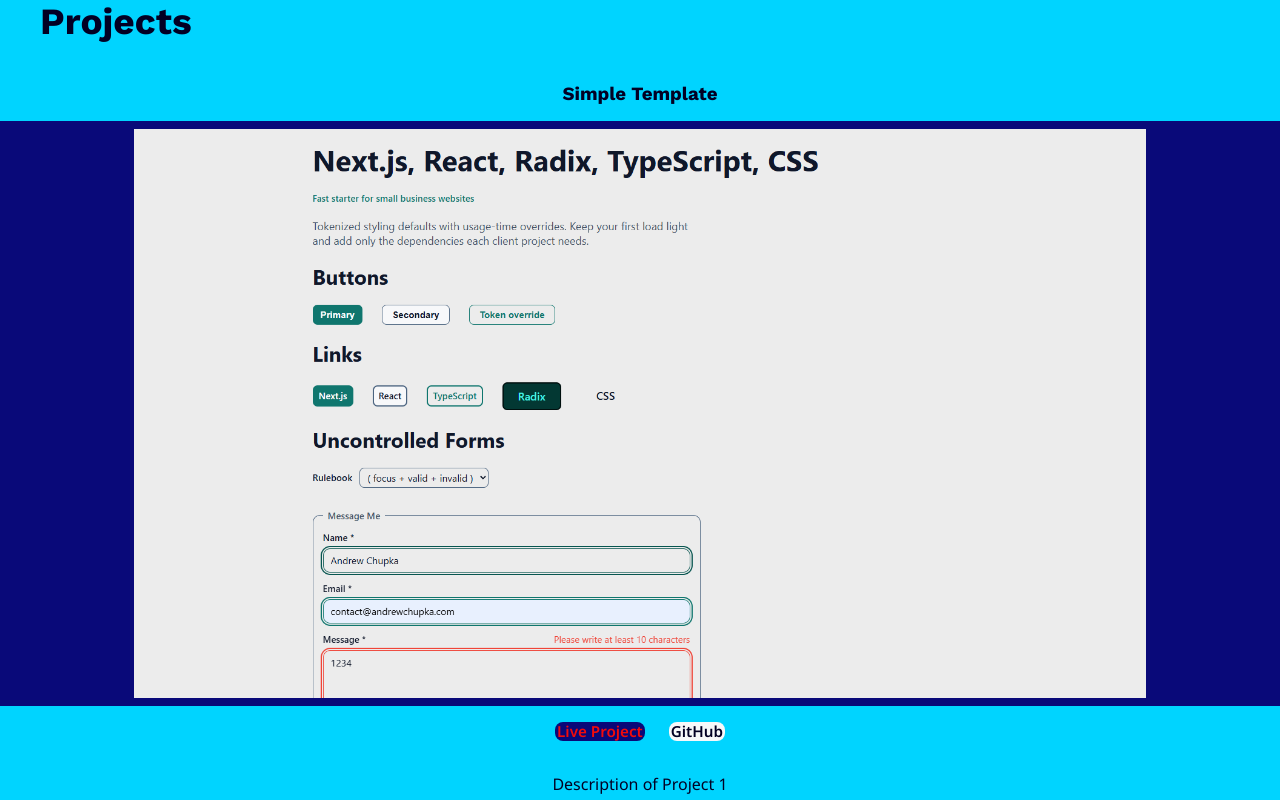
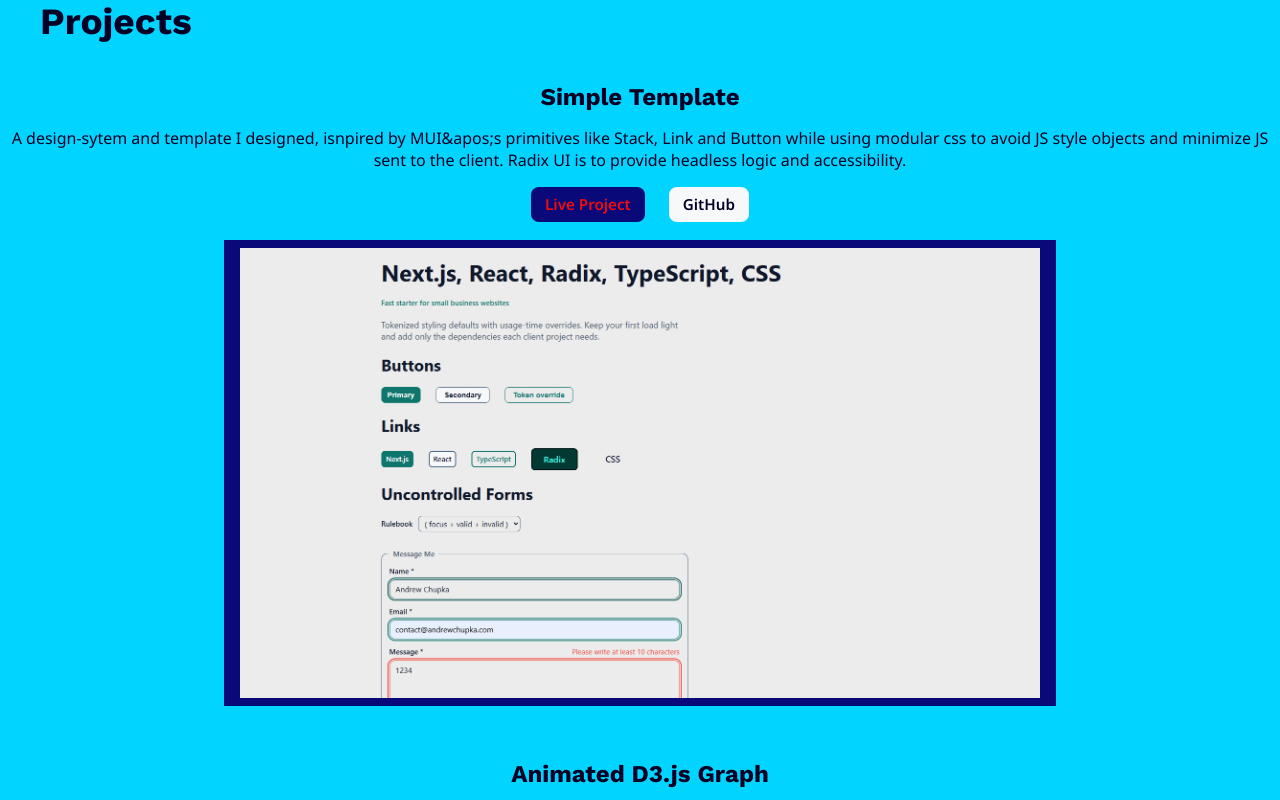
Before and after one commit to worldOfVerdure/Portfoliov3, a Next.js app: page / in a window 1280 px wide. Shown: the part 800-1600 px from the top of the page. Built offline with nearby package versions, Linux system fonts and the light colour scheme.

Commit message:
Switching branches

```diff
--- a/src/app/globals.css
+++ b/src/app/globals.css
@@ -55,8 +55,6 @@ body {
   color: var(--color-text);
   font-family: var(--font-family-body);
   font-size: 1.6rem;
-  margin: 0;
-  padding: 0 var(--space-3) 0 var(--space-5) 0;
   text-rendering: optimizeLegibility;
 }
 
@@ -78,6 +76,8 @@ a {
   text-decoration: none;
 }
 
+html,
+body,
 h1,
 h2,
 h3,
--- a/src/app/utilities.css
+++ b/src/app/utilities.css
@@ -34,10 +34,6 @@
 	justify-content: center;
 }
 
-.no-bullets {
-  list-style-type: none;
-}
-
 .text-center {
 	text-align: center;
 }
--- a/src/components/project/header/Header.tsx
+++ b/src/components/project/header/Header.tsx
@@ -26,13 +26,15 @@ export const Header = ({links}: HeaderProps) => {
       return;
     }
 
-    const sentinels = Array.from(document.querySelectorAll<HTMLElement>('[data-nav-sentinel]'));
-
-    if (!sentinels.length) {
-      return;
-    }
+    const getSentinels = () => Array.from(document.querySelectorAll<HTMLElement>('[data-nav-sentinel]'));
 
     const resolveNavState = () => {
+      const sentinels = getSentinels();
+
+      if (!sentinels.length) {
+        return;
+      }
+
       /* scrollY returns pixels we scroll from viewport top and .bottom returns the bottom position
        returns the number of pixels from the top of relative to the viewport. Given the fixed nature
        of Header, header.getBoundingClientRect().bottom equates to the Header's height. So by adding
@@ -62,9 +64,19 @@ export const Header = ({links}: HeaderProps) => {
     };
 
     let observer: IntersectionObserver | null = null;
+    let mutationObserver: MutationObserver | null = null;
+    let frameId = 0;
+    let lastScrollY = Number.NaN;
+    let lastHeaderHeight = Number.NaN;
 
     const bindObserver = () => {
       observer?.disconnect();
+
+      const sentinels = getSentinels();
+
+      if (!sentinels.length) {
+        return;
+      }
 
       const headerHeight = Math.ceil(header.getBoundingClientRect().height);
 
@@ -79,16 +91,88 @@ export const Header = ({links}: HeaderProps) => {
       });
     };
 
-    bindObserver();
-    resolveNavState();
+    const rebindAndResolve = () => {
+      bindObserver();
+      resolveNavState();
+    };
 
-    window.addEventListener('resize', bindObserver);
-    window.addEventListener('resize', resolveNavState);
+    const invalidateNavState = () => {
+      lastScrollY = Number.NaN;
+      lastHeaderHeight = Number.NaN;
+    };
+
+    const trackNavState = () => {
+      const nextScrollY = window.scrollY;
+      const nextHeaderHeight = Math.ceil(header.getBoundingClientRect().height);
+
+      if (nextScrollY !== lastScrollY || nextHeaderHeight !== lastHeaderHeight) {
+        const shouldRebind = nextHeaderHeight !== lastHeaderHeight;
+
+        lastScrollY = nextScrollY;
+        lastHeaderHeight = nextHeaderHeight;
+
+        if (shouldRebind) {
+          bindObserver();
+        }
+
+        resolveNavState();
+      }
+
+      frameId = window.requestAnimationFrame(trackNavState);
+    };
+
+    const handleResize = () => {
+      invalidateNavState();
+      rebindAndResolve();
+    };
+
+    const handlePageShow = () => {
+      invalidateNavState();
+    };
+
+    const handlePopState = () => {
+      invalidateNavState();
+    };
+
+    const handleHashChange = () => {
+      invalidateNavState();
+    };
+
+    const handleVisibilityChange = () => {
+      if (document.visibilityState === 'visible') {
+        invalidateNavState();
+      }
+    };
+
+    invalidateNavState();
+    rebindAndResolve();
+    frameId = window.requestAnimationFrame(trackNavState);
+
+    mutationObserver = new MutationObserver(() => {
+      invalidateNavState();
+      rebindAndResolve();
+    });
+
+    mutationObserver.observe(document.body, {
+      childList: true,
+      subtree: true,
+    });
+
+    window.addEventListener('pageshow', handlePageShow);
+    window.addEventListener('popstate', handlePopState);
+    window.addEventListener('hashchange', handleHashChange);
+    document.addEventListener('visibilitychange', handleVisibilityChange);
+    window.addEventListener('resize', handleResize);
 
     return () => {
+      window.cancelAnimationFrame(frameId);
       observer?.disconnect();
-      window.removeEventListener('resize', bindObserver);
-      window.removeEventListener('resize', resolveNavState);
+      mutationObserver?.disconnect();
+      window.removeEventListener('pageshow', handlePageShow);
+      window.removeEventListener('popstate', handlePopState);
+      window.removeEventListener('hashchange', handleHashChange);
+      document.removeEventListener('visibilitychange', handleVisibilityChange);
+      window.removeEventListener('resize', handleResize);
     };
   }, []);
 
@@ -99,7 +183,7 @@ export const Header = ({links}: HeaderProps) => {
       <nav>
         <Stack
           as="ul"
-          className={`${styles.linkStack} no-bullets zero-margin`}
+          className={`${styles.linkStack} zero-margin`}
           direction="row"
           justify="center"
         >
--- a/src/components/project/projects/Projects.tsx
+++ b/src/components/project/projects/Projects.tsx
@@ -15,13 +15,13 @@ export const Projects = () => {
         aria-hidden="true"
         className={styles.navSectionSentinel}
         data-nav-active="#projects"
-        data-nav-theme="light"
+        data-nav-theme="dark"
         data-nav-sentinel
       />
       <h2 className="sectionH2">Projects</h2>
-      <Stack as="ul" gap="var(--spacing-3)">
-        {projectsData.map((project: ProjectCardProps) => (
-          <li key={project.projectTitle} ><ProjectCard {...project} /></li>
+      <Stack as="ul" gap="var(--space-8)">
+        {projectsData.map((project: ProjectCardProps, index: number) => (
+          <li className={styles.cardAlignment} key={project.projectTitle}><ProjectCard {...project} isEven={index % 2 === 0} /></li>
         ))}
       </Stack>
     </section>
--- a/src/components/project/projects/projectsData/projectsData.ts
+++ b/src/components/project/projects/projectsData/projectsData.ts
@@ -15,6 +15,7 @@ export type ProjectCardProps = {
   liveProject: `https://${string}`;
   github: `https://${string}`;
   description: string;
+  isEven?: boolean;
 };
 
 export const projectsData: ProjectCardProps[] = [
@@ -26,7 +27,9 @@ export const projectsData: ProjectCardProps[] = [
     imgWidth: 1670,
     liveProject: 'https://simple-template-gamma.vercel.app/',
     github: 'https://github.com/worldOfVerdure/simpleTemplate',
-    description: 'Description of Project 1'
+    description: `A design-sytem and template I designed, isnpired by MUI&apos;s primitives like
+    Stack, Link and Button while using modular css to avoid JS style objects and minimize JS sent to
+    the client. Radix UI is to provide headless logic and accessibility.`
   },
   {
     projectTitle: 'Animated D3.js Graph',
--- a/src/components/project/projects/reuseables/projectCard/ProjectCard.tsx
+++ b/src/components/project/projects/reuseables/projectCard/ProjectCard.tsx
@@ -15,13 +15,15 @@ export const ProjectCard = ({
   imgWidth,
   liveProject,
   github,
-  description
-}: ProjectCardProps
-) => {
+  description,
+  isEven
+}: ProjectCardProps) => {
   return (
-    <Stack align="center" gap="var(--space-4)" >
-      <h3>{projectTitle}</h3>
-      <div className={styles.projectImageContainer} >
+    <>
+      <h3 className={`${styles.projectsH3} full-width text-center`}>{projectTitle}</h3>
+      <div className={`${styles.cardBody} ${!isEven ? styles.cardBodyReversed : ''}`}>
+        <Link className={styles.projectImageLink} href={liveProject}>
+          <span className={styles.projectImageFrame}>
             <Image
               alt={imgAlt}
               className={styles.projectImg}
@@ -29,12 +31,30 @@ export const ProjectCard = ({
               src={imgSrc}
               width={imgWidth}
             />
+          </span>
+        </Link>
+        <Stack align="center" className={styles.projectContent} gap="var(--space-4)">
+          <p className={styles.projectDescription}>{description}</p>
+          <Stack className={styles.projectActions} direction="row" gap="var(--space-5)" justify="center" wrap="wrap">
+            <Link
+              className={styles.projectActionLink}
+              href={liveProject}
+              size="lg"
+              variant="buttonPrimary"
+            >
+              Live Project
+            </Link>
+            <Link
+              className={styles.projectActionLink}
+              href={github}
+              size="lg"
+              variant="buttonSecondary"
+            >
+              GitHub
+            </Link>
+          </Stack>
+        </Stack>
       </div>
-      <Stack direction="row" gap="var(--space-5)" >
-        <Link href={liveProject} variant="buttonPrimary" >Live Project</Link>
-        <Link href={github} variant="buttonSecondary" >GitHub</Link>
-      </Stack>
-      <p>{description}</p>
-    </Stack>
+    </>
   );
 };
--- a/src/components/project/projects/reuseables/projectCard/styles/projectCard.module.css
+++ b/src/components/project/projects/reuseables/projectCard/styles/projectCard.module.css
@@ -1,12 +1,103 @@
-.projectImageContainer {
+.projectsH3 {
+  font-size: var(--font-size-3);
+  margin-bottom: var(--space-4);
+}
+
+.cardBody {
+  align-items: center;
+  display: flex;
+  flex-direction: column;
+  gap: var(--space-4);
+}
+
+.projectImageLink {
+  display: block;
+  max-width: 97%;
+  order: 2;
+  text-decoration: none;
+}
+
+.projectImageFrame {
   background-color: var(--color-primary);
-  padding: var(--space-2);
-  width: fit-content;
+  display: block;
+  padding: var(--space-2) var(--space-4);
+}
+
+.projectContent {
+  order: 1;
+}
+
+.projectDescription {
+  margin: 0;
+  text-align: center;
+}
+
+.projectActions {
+  justify-content: center;
+}
+
+.projectActionLink {
+  --link-font-size: var(--text-caption);
+  --link-px: var(--space-3);
+  --link-py: var(--space-2);
 }
 
 .projectImg {
   display: block;
   height: auto;
   margin: 0 auto;
-  width: 80%;
+  max-width: 80rem;
+  width: 100%;
 }
+
+@media (--bp-up-sm) {
+  .cardBody {
+    align-items: center;
+    flex-direction: row;
+  }
+
+  .cardBodyReversed {
+    flex-direction: row-reverse;
+  }
+
+  .projectImageLink {
+    flex: 1 1 auto;
+    max-width: min(80rem, 60vw);
+    order: 1;
+  }
+
+  .cardBodyReversed .projectImageLink {
+    order: 2;
+  }
+
+  .projectImageFrame {
+    padding: var(--space-2) var(--space-5) var(--space-2) var(--space-1);
+  }
+
+  .cardBodyReversed .projectImageFrame {
+    padding: var(--space-2) var(--space-1) var(--space-2) var(--space-5);
+  }
+
+  .projectContent {
+    flex: 0 1 32rem;
+    order: 2;
+  }
+
+  .cardBodyReversed .projectContent {
+    order: 1;
+  }
+
+  .projectDescription {
+    text-align: left;
+  }
+
+  .projectActions {
+    justify-content: flex-start;
+  }
+
+  .projectActionLink {
+    --link-font-size: var(--text-body);
+    --link-px: var(--space-5);
+    --link-py: var(--space-3);
+  }
+}
--- a/src/components/project/projects/styles/projects.module.css
+++ b/src/components/project/projects/styles/projects.module.css
@@ -1,7 +1,7 @@
 .projectsContainer {
   background-color: #00D4FF;
   position: relative;
-  scroll-margin-top: 6rem;
+  scroll-margin-top: 8rem;
 }
 
 .navSectionSentinel {
@@ -9,6 +9,18 @@
   left: 0;
   pointer-events: none;
   position: absolute;
-  top: 0;
+  top: -4%;
   width: 1px;
 }
+
+@media (--bp-up-sm) {
+  .cardAlignment:nth-child(odd) {
+    align-self: flex-start;
+    margin-left: 1rem;
+  }
+
+  .cardAlignment:nth-child(even) {
+    align-self: flex-end;
+    margin-right: 1rem;
+  }
+}
```
Also changed, not shown: BFCACHE_LAYOUT_AND_SENTINEL_FIX.txt (added), 2 other files (tests, documents, lock files or other folders). Lines whose indentation alone changed are shown as unchanged.
